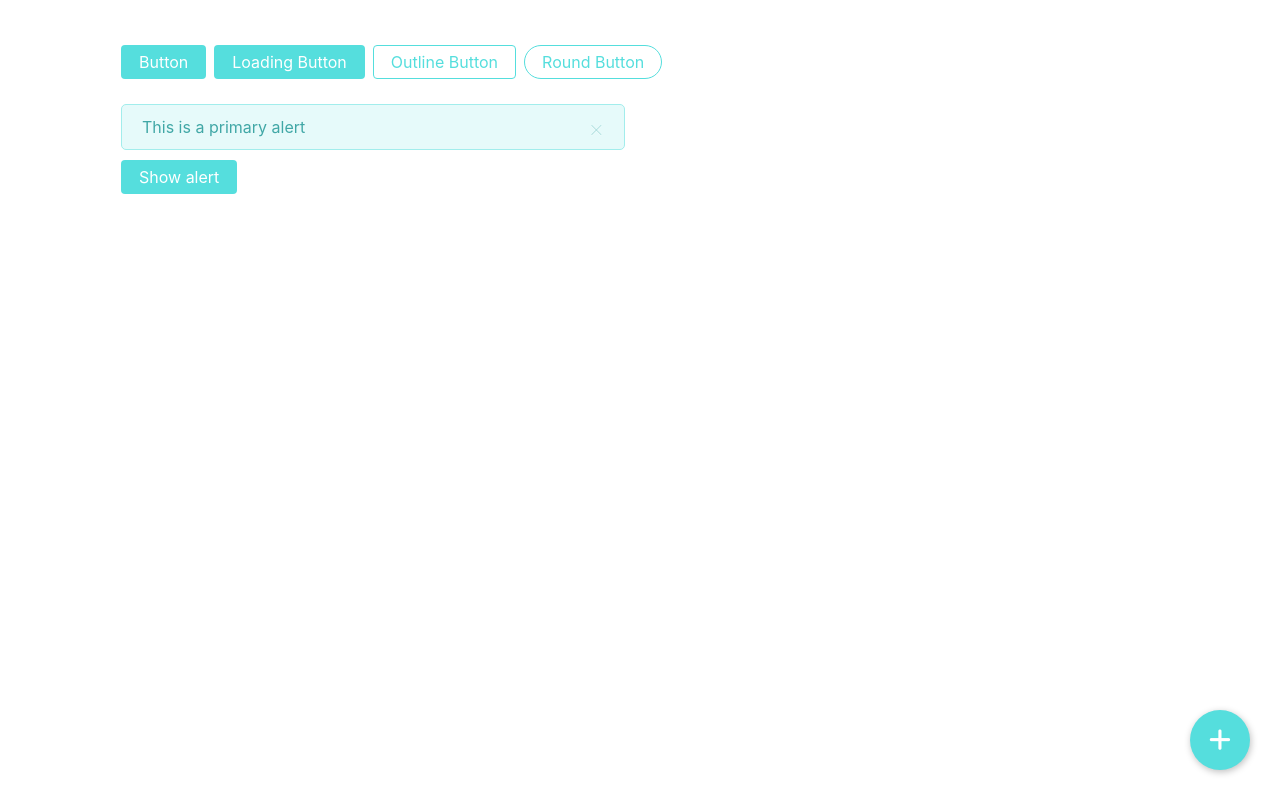
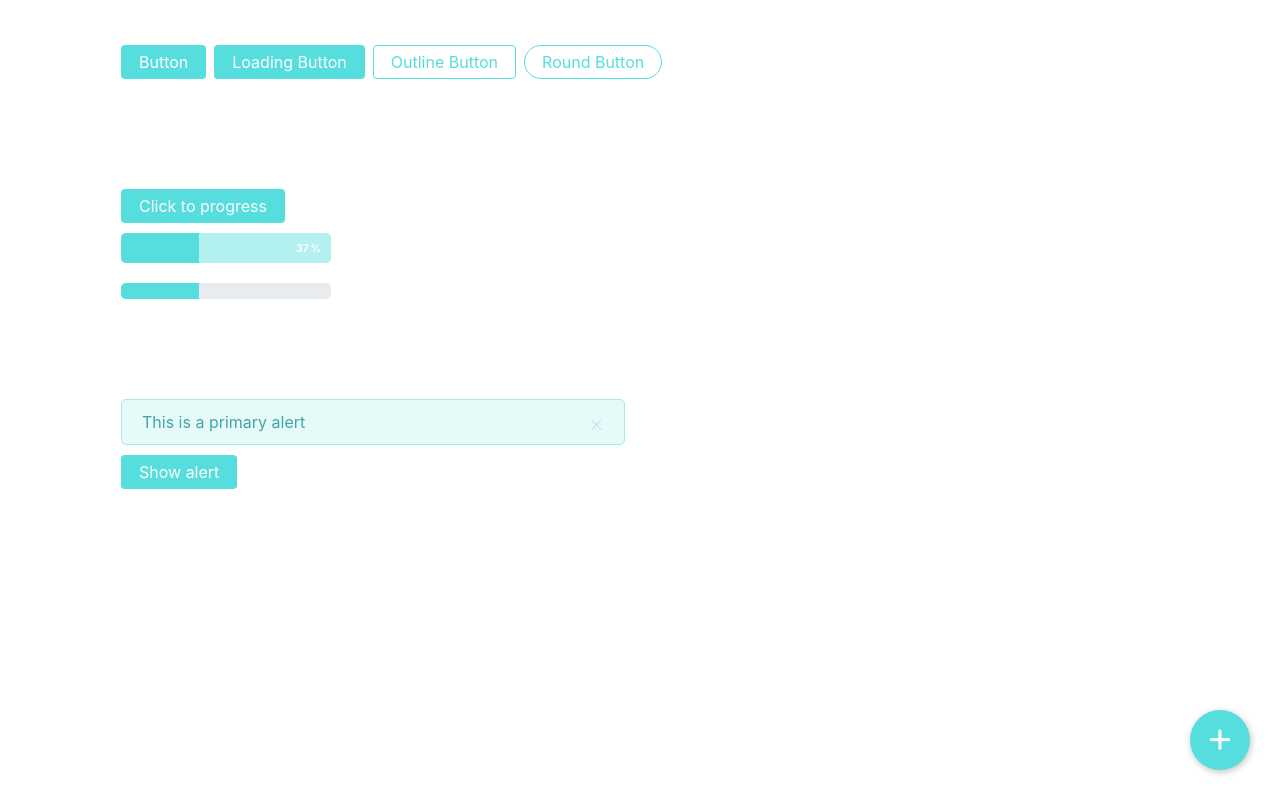
Before and after one commit to vicky-hill/crystal, a Next.js app: page / in a window 1280 px wide. Built offline with nearby package versions, Linux system fonts and the light colour scheme.

Commit message:
create progress component

```diff
--- /dev/null
+++ b/components/elements/Progress.js
@@ -0,0 +1,38 @@
+import React, { useEffect, useRef } from 'react'
+import { PropTypes } from 'prop-types'
+import classNames from 'classnames'
+
+const Progress = ({ progress, small, className, ...props }) => {
+
+    const classes = classNames('progress', {
+        [className]: true,
+        'progress--small': small
+    });
+
+    const progressBar = useRef()
+    const progressText = useRef()
+    const cappedProgress = Math.max(0, Math.min(progress, 100))
+
+    useEffect(() => {
+        progressBar.current.style.width = `${cappedProgress}%`
+        progressText.current.textContent = `${cappedProgress} %`
+    }, [progress])
+
+    return (
+        <div className={classes} {...props} >
+            <div ref={progressBar} className="progress__fill" style={{ width: cappedProgress + '%' }}></div>
+            <div ref={progressText} className="progress__text" style={small ? {display: 'none'} : {}}>{cappedProgress} %</div>
+        </div>
+    )
+}
+
+Progress.defaultProps = {
+    progress: 0,
+}
+
+Progress.propTypes = {
+    progress: PropTypes.number,
+    small: PropTypes.bool
+}
+
+export default Progress
--- a/components/pages/Basic.js
+++ b/components/pages/Basic.js
@@ -1,13 +1,16 @@
 import React from 'react'
 import AlertSection from '../sections/Alert.section'
 import ButtonSection from '../sections/Button.section'
+import ProgressSection from '../sections/Progress.section'
 
 const Basic = ({ }) => {
 
     return (
         <div className="container main">
             <ButtonSection />
+            <ProgressSection />
             <AlertSection />
+
         </div>
     )
 }
--- a/components/sections/Alert.section.js
+++ b/components/sections/Alert.section.js
@@ -1,3 +1,4 @@
+/* eslint-disable */
 import React, { useState } from 'react'
 import Alert from '../elements/Alert'
 import Button from '../elements/Button'
--- a/components/sections/Button.section.js
+++ b/components/sections/Button.section.js
@@ -1,3 +1,4 @@
+/* eslint-disable */
 import React, { useState } from 'react'
 import Button from '../elements/Button';
 
--- /dev/null
+++ b/components/sections/Progress.section.js
@@ -0,0 +1,23 @@
+/* eslint-disable */
+import React, { useState } from 'react'
+import Button from '../elements/Button'
+import Progress from '../elements/Progress'
+
+const ProgressSection = () => {
+    const [progress, setProgress] = useState(37);
+
+    const addFive = () => {
+        setProgress(progress => progress + 5)
+    }
+
+    return (
+        <section id="progress">
+            <Button onClick={addFive}>Click to progress</Button>
+            <Progress progress={progress} />
+            <Progress small progress={progress} />
+        </section>
+    )
+}
+
+
+export default ProgressSection;
--- a/styles/base/_reset.scss
+++ b/styles/base/_reset.scss
@@ -12,6 +12,10 @@ html {
     font-family: -apple-system, "Lato", Arial, sans-serif;
     line-height: 1.5;
     -webkit-font-smoothing: antialiased;
+}
+
+section {
+    margin-bottom: 10rem;
 }
 
 button,
--- /dev/null
+++ b/styles/components/_progress.scss
@@ -0,0 +1,30 @@
+.progress {
+    position: relative;
+    width: 21rem;
+    height: 3rem;
+    background: mix(white, $primary, 55%);
+    border-radius: 5px;
+    overflow: hidden;
+    transition: all .2s;
+    margin-bottom: 2rem;
+
+    &__fill {
+        width: 0%;
+        height: 100%;
+        background: $primary;
+    }
+
+    &__text {
+        position: absolute;
+        top: 50%;
+        right: 1rem;
+        transform: translateY(-50%);
+        font-weight: bold;
+        color: #fff;
+    }
+
+    &--small {
+        height: 1.6rem;
+        background: #e9ecef;
+    }
+}
--- a/styles/main.scss
+++ b/styles/main.scss
@@ -7,3 +7,4 @@
 
 @import "components/button";
 @import "components/alert";
+@import "components/progress";
```
Also changed, not shown: 1 other file (tests, documents, lock files or other folders).
